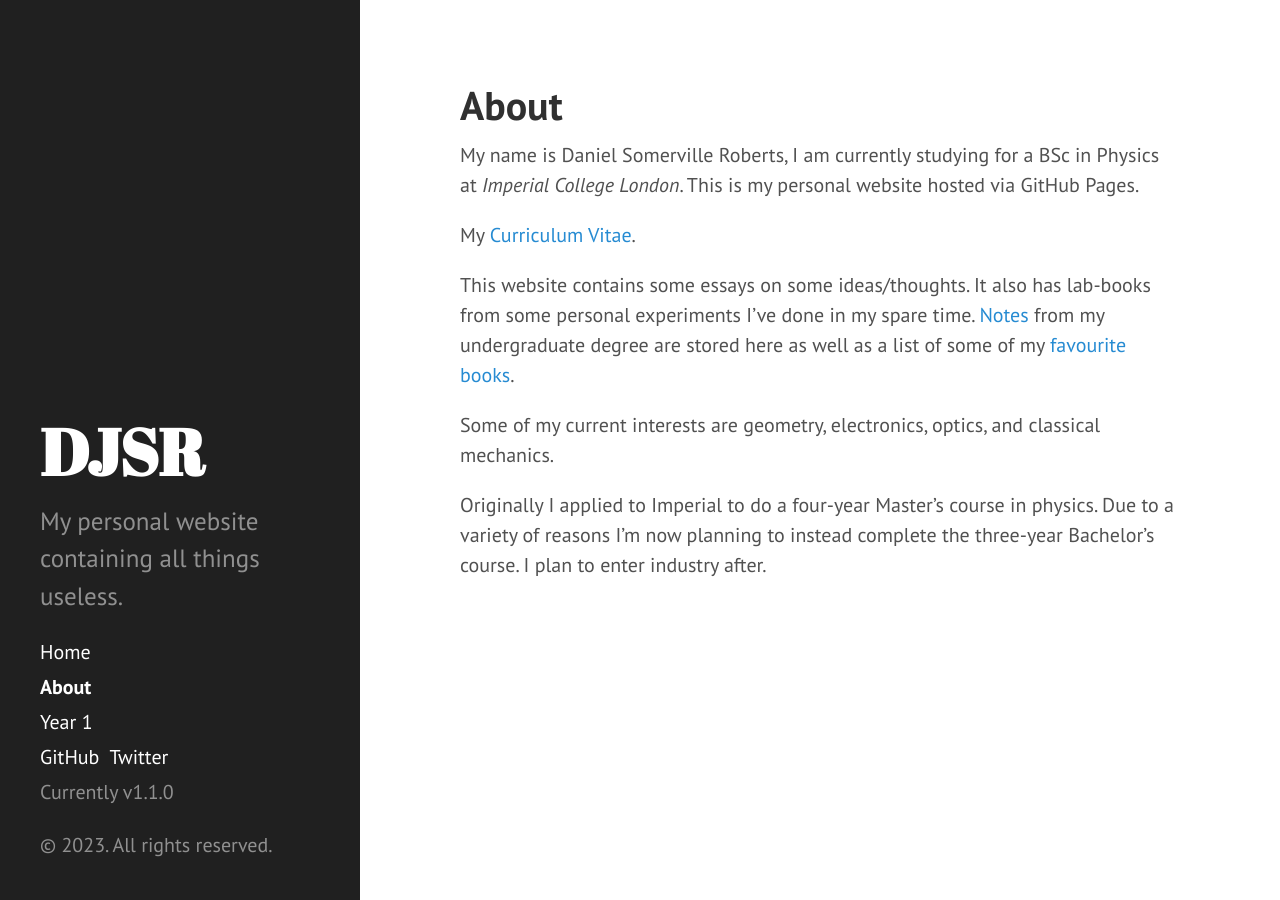
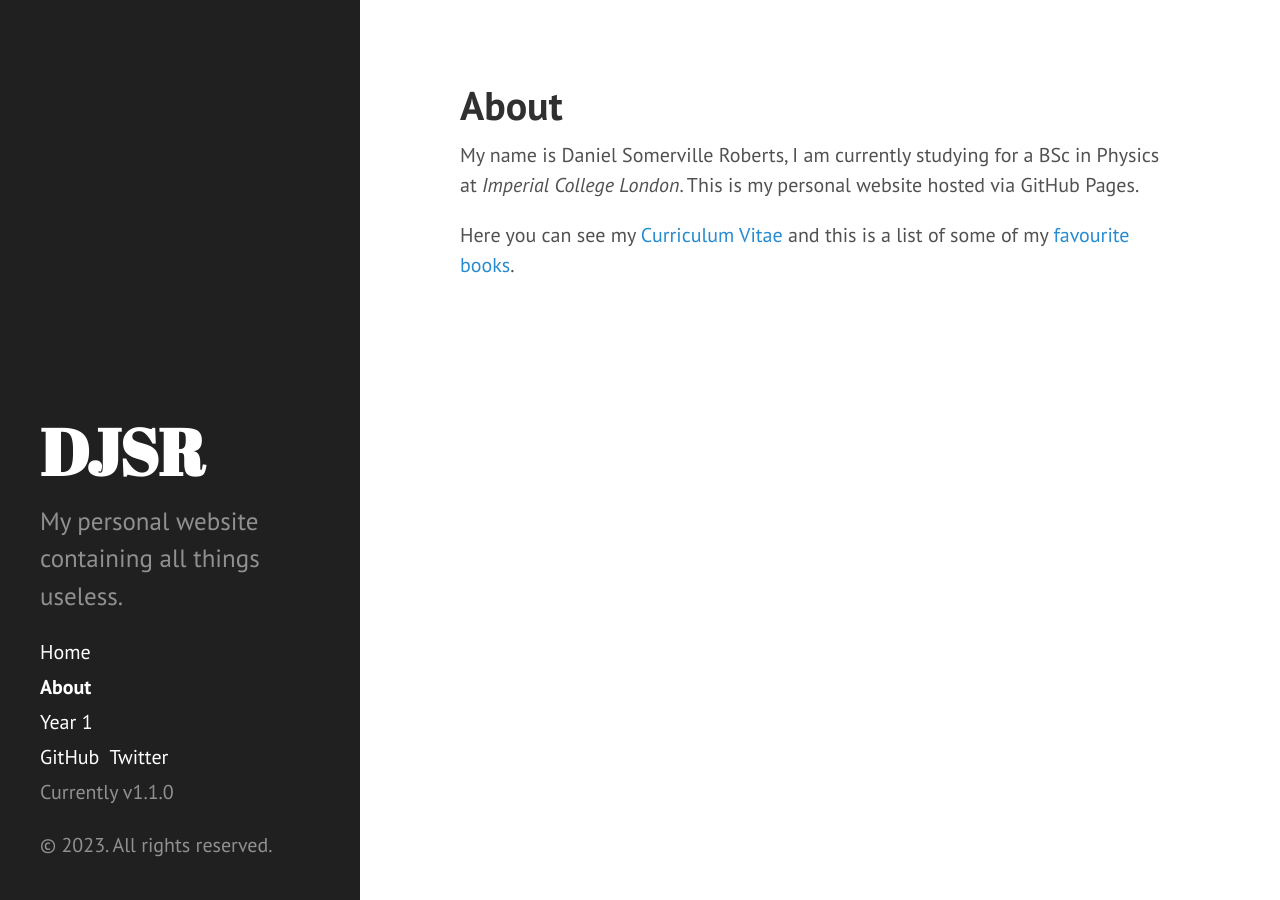
Before and after one commit to dansomrob/dansomrob.github.io, a Jekyll site: the page built from about.md, in a window 1280 px wide. Built offline with Jekyll 4.4.1, drawn with Linux system fonts in a browser that asks for light colours.

Commit message:
Update about.md

```diff
--- a/about.md
+++ b/about.md
@@ -5,10 +5,4 @@ title: About
 
 My name is Daniel Somerville Roberts, I am currently studying for a BSc in Physics at *Imperial College London*. This is my personal website hosted via GitHub Pages.
 
-My [Curriculum Vitae]({{ site.url}}/CV.pdf).
-
-This website contains some essays on some ideas/thoughts. It also has lab-books from some personal experiments I've done in my spare time. [Notes]({{ site.url }}/notes) from my undergraduate degree are stored here as well as a list of some of my [favourite books]({{ site.url }}/books).
-
-Some of my current interests are geometry, electronics, optics, and classical mechanics.
-
-Originally I applied to Imperial to do a four-year Master's course in physics. Due to a variety of reasons I'm now planning to instead complete the three-year Bachelor's course. I plan to enter industry after.
+Here you can see my [Curriculum Vitae]({{ site.url}}/CV.pdf) and this is a list of some of my [favourite books]({{ site.url }}/books).
```
